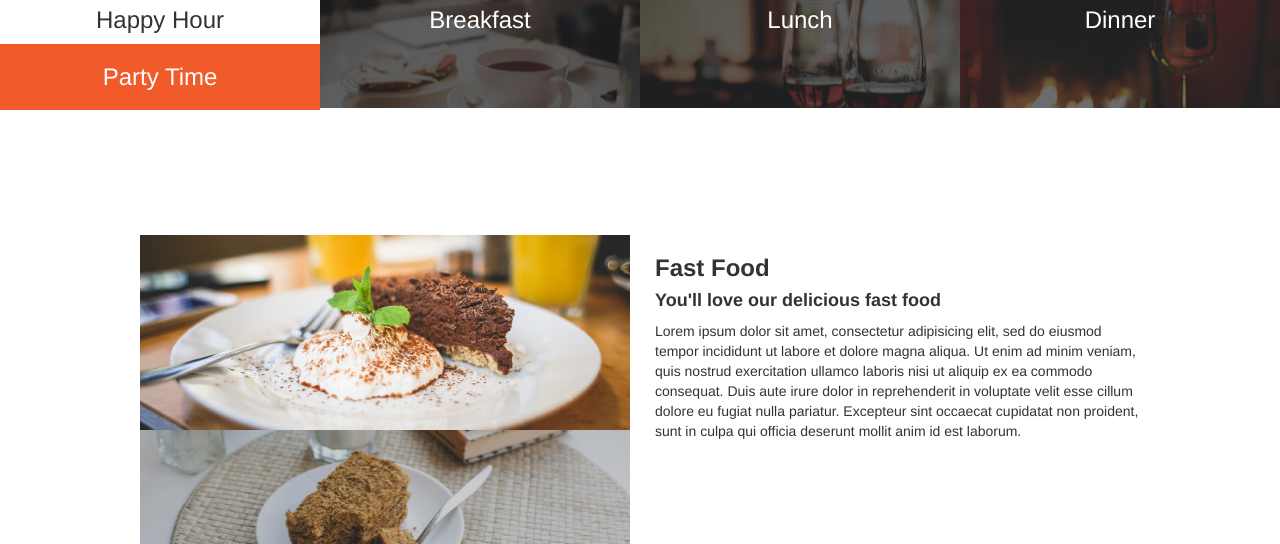
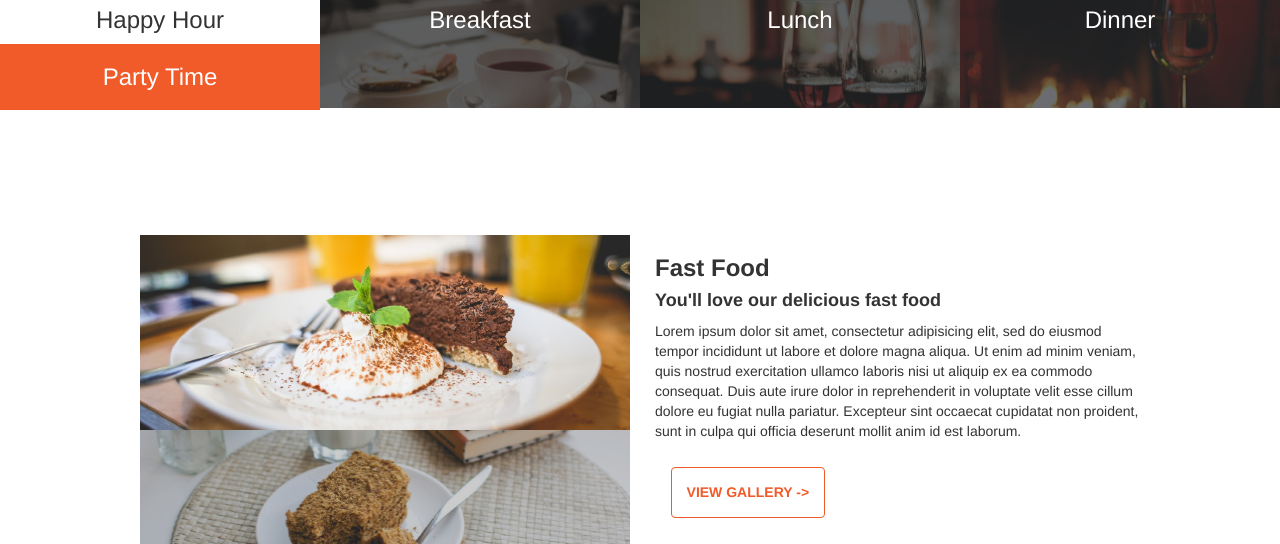
Before and after one commit to BrianNgeno/kitchen-anita, a plain HTML site: page index.html in a window 1280 px wide. Shown: the part 408-952 px from the top of the page. Drawn offline with nearby package versions, Linux system fonts and the light colour scheme; a script that the page names is missing.

Commit message:
updated readme and added buttons to index.html also added styles on css/styles.css

```diff
--- a/css/styles.css
+++ b/css/styles.css
@@ -1,3 +1,14 @@
+#btn{
+  background-color: white;
+  border-color:#F15A29;
+  padding-right: 3%;
+  padding-top: 3%;
+  padding-bottom: 3%;
+  padding-left: 3%;
+  color: #F15A29;
+  margin-top: 16px;
+  margin-left: 16px;
+}
 #section-head{
   text-align: center;
   color: white;
--- a/index.html
+++ b/index.html
@@ -61,6 +61,7 @@
        <h3><strong>Fast Food</strong></h3>
        <h4><strong>You'll love our delicious fast food</strong></h4>
        <p>Lorem ipsum dolor sit amet, consectetur adipisicing elit, sed do eiusmod tempor incididunt ut labore et dolore magna aliqua. Ut enim ad minim veniam, quis nostrud exercitation ullamco laboris nisi ut aliquip ex ea commodo consequat. Duis aute irure dolor in reprehenderit in voluptate velit esse cillum dolore eu fugiat nulla pariatur. Excepteur sint occaecat cupidatat non proident, sunt in culpa qui officia deserunt mollit anim id est laborum.</p>
+       <button class="btn btn-primary" id="btn"><strong>VIEW GALLERY -></strong></button>
      </div>
    </div>
  </div>
@@ -69,7 +70,8 @@
      <div class="col-md-6" id="drinks">
        <h3>Drinks</h3>
        <h4>We also Produce Delicious Drinks</h4>
-       <p>Lorem ipsum dolor sit amet, consectetur adipisicing elit, sed do eiusmod tempor incididunt ut labore et dolore magna aliqua. Ut enim ad minim veniam, quis nostrud exercitation ullamco laboris nisi ut aliquip ex ea commodo consequat. Duis aute irure dolor in reprehenderit in voluptate velit esse cillum dolore eu fugiat nulla pariatur. Excepteur sint occaecat cupidatat non proident, sunt in culpa qui officia deserunt mollit anim id est laborum.</p>
+         <p>Lorem ipsum dolor sit amet, consectetur adipisicing elit, sed do eiusmod tempor incididunt ut labore et dolore magna aliqua. Ut enim ad minim veniam, quis nostrud exercitation ullamco laboris nisi ut aliquip ex ea commodo consequat. Duis aute irure dolor in reprehenderit in voluptate velit esse cillum dolore eu fugiat nulla pariatur. Excepteur sint occaecat cupidatat non proident, sunt in culpa qui officia deserunt mollit anim id est laborum.</p>
+       <button class="btn btn-primary" id="btn"><strong>VIEW GALLERY -></strong></button>
      </div>
      <div class="col-md-6">
      <div class="col-md-4">
```
Also changed, not shown: 1 other file.
